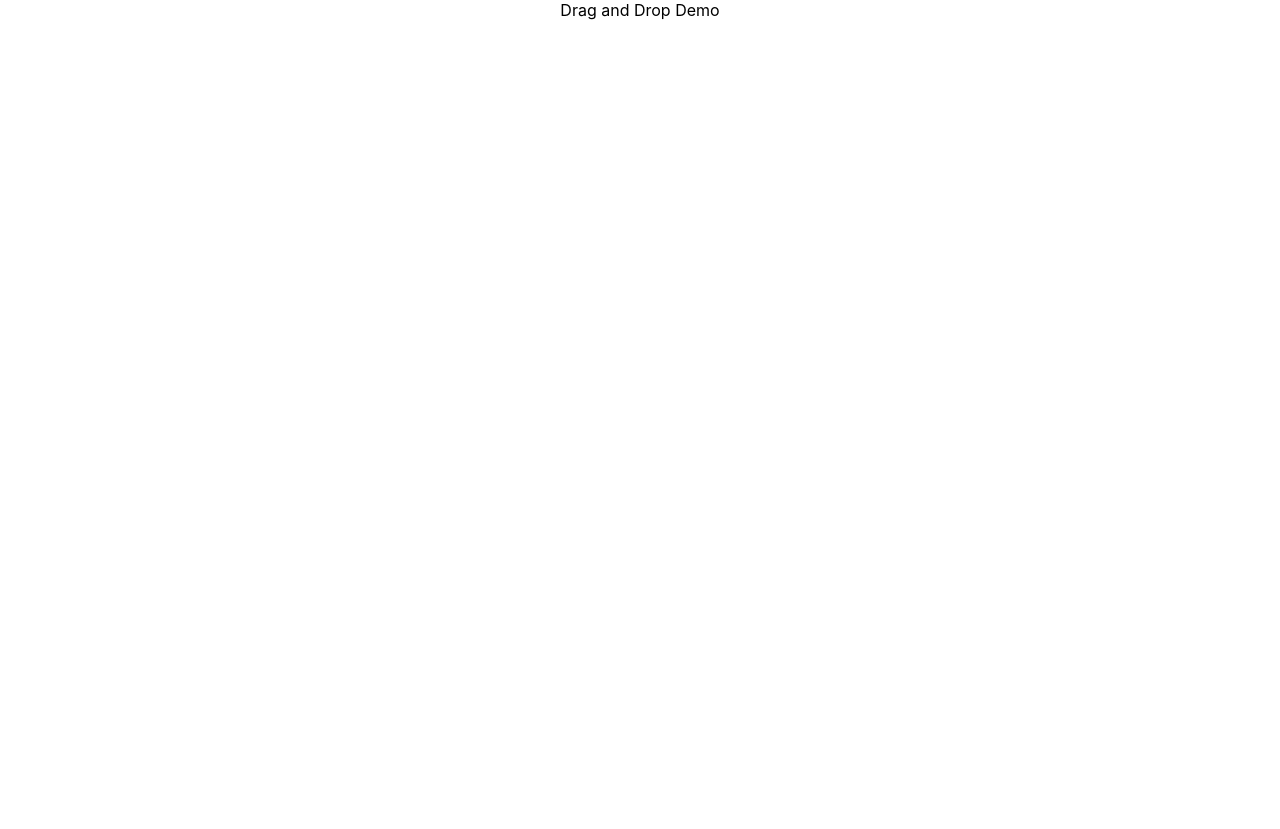
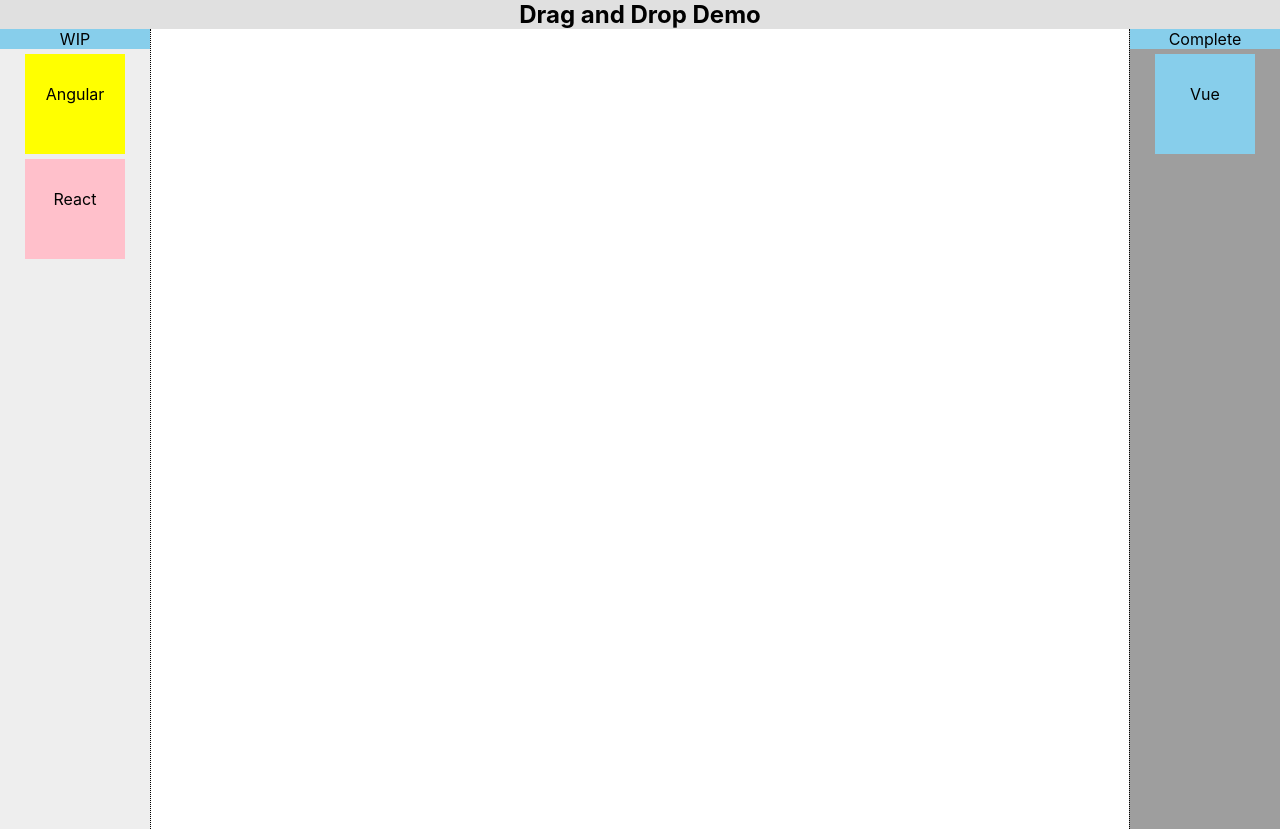
Before and after one commit to nhanphan2112/React-DragAndDrop, a React (Create React App) app: page / in a window 1280 px wide. Before the commit the page ends 800 px from the top, so only its background shows below. Built offline with nearby package versions, Linux system fonts and the light colour scheme.

Commit message:
create wip and complete arrays in render and display them to the correct location

```diff
--- a/src/AppDragDropDemo.js
+++ b/src/AppDragDropDemo.js
@@ -3,7 +3,7 @@
 
 class AppDragDropDemo extends Component {
 	state = {
-		task: [
+		tasks: [
 			{ name: "Angular", category: "wip", bgcolor: "yellow" },
 			{ name: "React", category: "wip", bgcolor: "pink" },
 			{ name: "Vue", category: "complete", bgcolor: "skyblue" },
@@ -11,7 +11,38 @@
 	};
 
 	render() {
-		return <div className="container-drag">Drag and Drop Demo</div>;
+    var tasks = {
+      wip: [],
+      complete: []
+    }
+
+    this.state.tasks.forEach((t) =>{
+        tasks[t.category].push(
+          <div key={t.name}
+               className="draggable"
+               style={{backgroundColor: t.bgcolor}}
+          >
+            {t.name}
+          </div>
+        );
+    });
+
+
+		return (
+    <div className="container-drag">
+      <h2 className="header">Drag and Drop Demo</h2>
+
+      <div className="wip">
+        <span className="task-header">WIP</span>
+        {tasks.wip}
+      </div>
+
+      <div className="droppable">
+        <span className="task-header">Complete</span>
+        {tasks.complete}
+      </div>
+    </div>
+    );
 	}
 }
 
```
